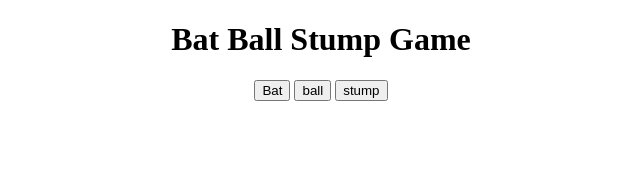
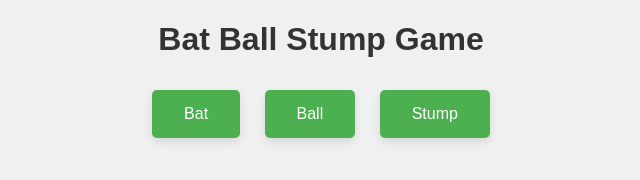
Before and after one commit to Priyanshu-cell/bat-ball-game, a plain HTML site: page index.html in a window 1280 px wide. Shown: the whole page, without its empty margins (319-959 px from the left). Drawn offline with Linux system fonts and the light colour scheme.

Commit message:
css added and sorten the code using js function

```diff
--- a/index.html
+++ b/index.html
@@ -2,7 +2,6 @@
 <html lang="en">
 <head>
   <link rel="stylesheet" type="text/css" href="style.css" />
-
   <meta charset="UTF-8" />
   <meta name="viewport" content="width=device-width, initial-scale=1.0" />
   <title>Cricket Game</title>
@@ -10,108 +9,14 @@
 <body>
   <h1>Bat Ball Stump Game</h1>
 
-    <button
-      onclick="
-    console.log('you have chosen bat')
-    //random no.
+  <!-- Bat Button -->
+  <button onclick="playGame('Bat')">Bat</button>
 
-    let randomNumber = Math.random() * 3;
-    let computerChoice;
-    if(randomNumber > 0 && randomNumber <= 1){
-      computerChoice = 'Bat';
-      //console.log('computer choice is bat');
-    }
-    else if(randomNumber > 1 && randomNumber <= 2){
-      computerChoice = 'Ball';
-      //console.log('computer choice is ball');
-    }
-    else{
-      computerChoice = 'Stump';
-      //console.log('computer choice is stump');
-    }
+  <!-- Ball Button -->
+  <button onclick="playGame('Ball')">Ball</button>
 
-    console.log(`Computer choice is ${computerChoice}`);
-    let resultMsg;
-    if(computerChoice === 'Ball'){
-      resultMsg = 'user won';
-    }
-    else if(computerChoice === 'Bat'){
-      resultMsg = `It's a tie`;
-    }
-    else if(computerChoice === 'Stump'){
-      resultMsg = 'Computer has won';
-    }
-
-    alert(`You have chosen Bat. Computer choice is ${computerChoice}. And ${resultMsg}`);
-    "
-    >
-      Bat
-    </button>
-
-    <!--2nd ball-->
-    <button
-      onclick="
-    console.log('You have chosen ball');
-
-    let randomNumber = Math.random() * 3;
-    let computerChoice;
-    if (randomNumber >= 0 && randomNumber < 1) {
-      computerChoice = 'Bat';
-    } else if (randomNumber >= 1 && randomNumber < 2) {
-      computerChoice = 'Ball';
-    } else {
-      computerChoice = 'Stump';
-    }
-
-    console.log(`Computer choice is ${computerChoice}`);
-
-    let resultMsg;
-    if (computerChoice === 'Ball') {
-      resultMsg = `It's a tie`;
-    } else if (computerChoice === 'Bat') {
-      resultMsg = `Computer has won`;
-    } else if (computerChoice === 'Stump') {
-      resultMsg = 'User has won';
-    }
-
-    alert(`You have chosen Ball. Computer choice is ${computerChoice}. And ${resultMsg}`);
-"
-    >
-      ball
-    </button>
-
-    <!--3rd stump-->
-
-    <button
-      onclick="
-    console.log('You have chosen Stump');
-
-    let randomNumber = Math.random() * 3;
-    let computerChoice;
-    if (randomNumber >= 0 && randomNumber < 1) {
-      computerChoice = 'Bat';
-    } else if (randomNumber >= 1 && randomNumber < 2) {
-      computerChoice = 'Ball';
-    } else {
-      computerChoice = 'Stump';
-    }
-
-    console.log(`Computer choice is ${computerChoice}`);
-
-    let resultMsg;
-    if (computerChoice === 'Ball') {
-      resultMsg = `Computer has won`;
-    } else if (computerChoice === 'Bat') {
-      resultMsg = `User has won`;
-    } else if (computerChoice === 'Stump') {
-      resultMsg = `It's a tie`;
-    }
-
-    alert(`You have chosen Stump. Computer choice is ${computerChoice}. And ${resultMsg}`);
-"
-    >
-      stump
-    </button>
+  <!-- Stump Button -->
+  <button onclick="playGame('Stump')">Stump</button>
 
   <script type="text/javascript" src="script.js"></script>
 </body>
--- a/script.js
+++ b/script.js
@@ -0,0 +1,30 @@
+function playGame(userChoice) {
+  console.log(`You have chosen ${userChoice}`);
+
+  let randomNumber = Math.random() * 3;
+  let computerChoice;
+  if (randomNumber >= 0 && randomNumber < 1) {
+    computerChoice = 'Bat';
+  } else if (randomNumber >= 1 && randomNumber < 2) {
+    computerChoice = 'Ball';
+  } else {
+    computerChoice = 'Stump';
+  }
+
+  console.log(`Computer choice is ${computerChoice}`);
+
+  let resultMsg;
+  if (computerChoice === userChoice) {
+    resultMsg = `It's a tie`;
+  } else if (
+    (computerChoice === 'Ball' && userChoice === 'Bat') ||
+    (computerChoice === 'Bat' && userChoice === 'Stump') ||
+    (computerChoice === 'Stump' && userChoice === 'Ball')
+  ) {
+    resultMsg = `User has won`;
+  } else {
+    resultMsg = 'Computer has won';
+  }
+
+  alert(`You have chosen ${userChoice}. Computer choice is ${computerChoice}. And ${resultMsg}`);
+}
--- a/style.css
+++ b/style.css
@@ -1,3 +1,36 @@
-body{
+body {
+  font-family: Arial, sans-serif;
   text-align: center;
+  background-color: #f0f0f0;
+  margin: 0;
+  padding: 0;
 }
+
+h1 {
+  color: #333;
+}
+
+button {
+  background-color: #4caf50;
+  border: none;
+  color: white;
+  padding: 15px 32px;
+  text-align: center;
+  text-decoration: none;
+  display: inline-block;
+  font-size: 16px;
+  margin: 10px;
+  cursor: pointer;
+  border-radius: 5px;
+  box-shadow: 0 4px 8px rgba(0, 0, 0, 0.1);
+}
+
+button:hover {
+  background-color: #45a049;
+}
+
+@media only screen and (max-width: 600px) {
+  button {
+    width: 80%;
+  }
+}
```
Lines whose indentation alone changed are shown as unchanged.
